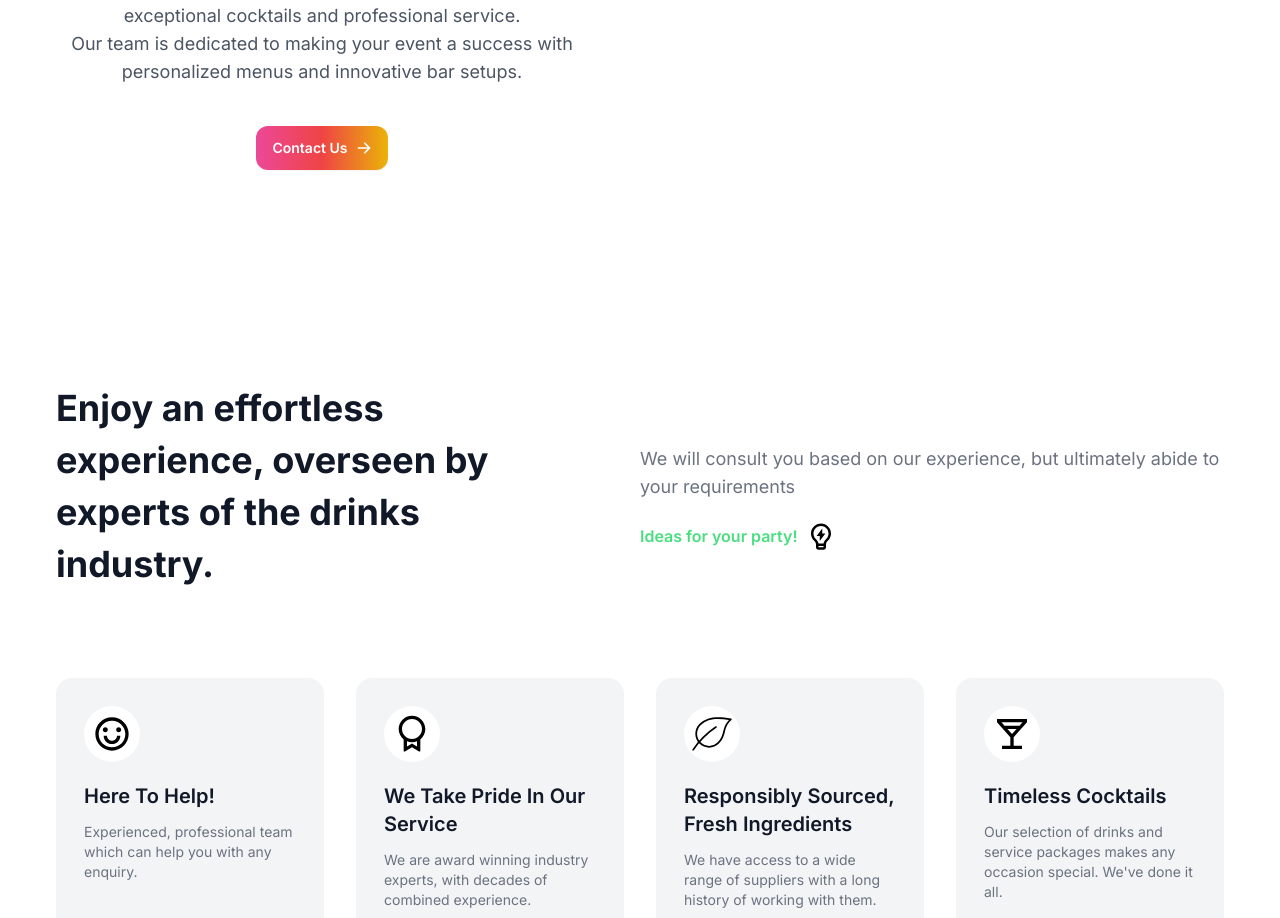
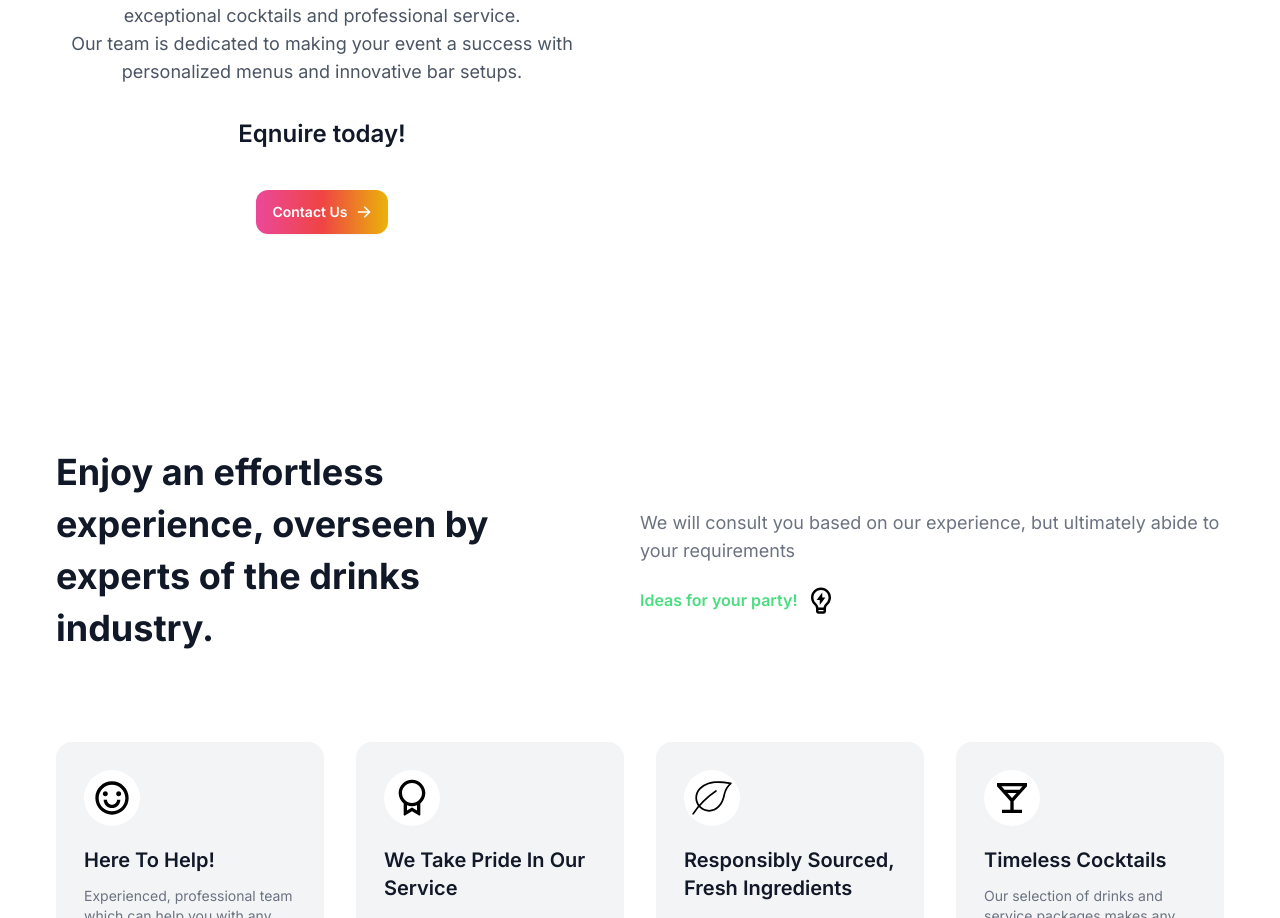
Before and after one commit to amora92/tailwind_mybartenders, a Next.js app: page / in a window 1280 px wide. Shown: the part 1706-2624 px from the top of the page. Built offline with nearby package versions, Linux system fonts and the light colour scheme.

Commit message:
Update Hero_Cta_Left.jsx

```diff
--- a/components/Hero_Cta_Left.jsx
+++ b/components/Hero_Cta_Left.jsx
@@ -236,6 +236,11 @@
                 Our team is dedicated to making your event a success with
                 personalized menus and innovative bar setups.
               </p>
+              <div className='mt-8'>
+                <h2 className='text-2xl font-semibold text-gray-900 dark:text-black'>
+                  Eqnuire today!
+                </h2>
+              </div>
             </div>
           </div>
 
```
